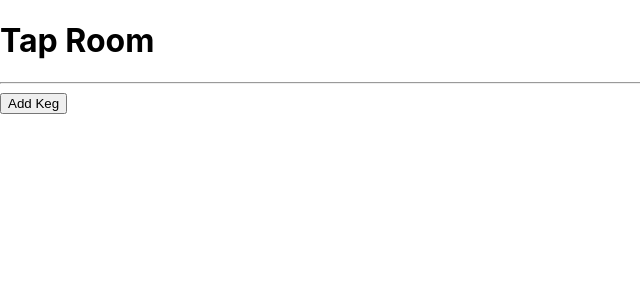
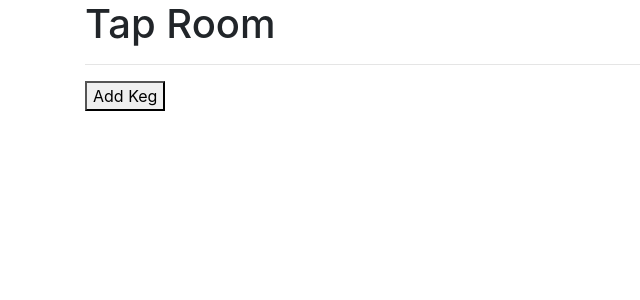
Before and after one commit to MorganJBradford/tap-room-redux, a React (Create React App) app: page / in a window 1280 px wide. Shown: the top 300 px of the page, without its empty margins (0-640 px from the left). Built offline with nearby package versions, Linux system fonts and the light colour scheme.

Commit message:
connect bootstrap. add container to project

```diff
--- a/package.json
+++ b/package.json
@@ -6,7 +6,9 @@
     "@testing-library/jest-dom": "^5.12.0",
     "@testing-library/react": "^11.2.6",
     "@testing-library/user-event": "^12.8.3",
+    "bootstrap": "^4.6.0",
     "react": "^17.0.2",
+    "react-bootstrap": "^1.5.2",
     "react-dom": "^17.0.2",
     "react-redux": "^7.1.3",
     "react-scripts": "3.2.0",
--- a/src/components/App.js
+++ b/src/components/App.js
@@ -4,10 +4,10 @@ import KegControl from "./KegControl";
 
 function App() {
   return (
-    <>
-      <Header />
-      <KegControl />
-    </>
+    <div className="container">
+        <Header />
+        <KegControl />
+    </div>
   );
 }
 
--- a/src/index.js
+++ b/src/index.js
@@ -1,3 +1,4 @@
+import "bootstrap/dist/css/bootstrap.min.css"
 import { createStore } from "redux";
 import { Provider } from "react-redux"
 import React from 'react';
```
Also changed, not shown: 1 other file (tests, documents, lock files or other folders).
